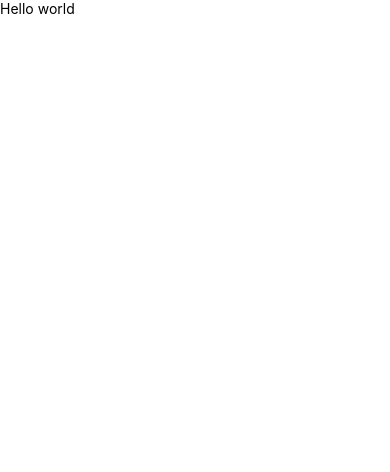
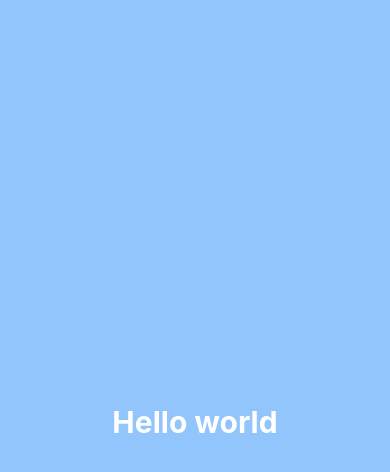
Before and after one commit to justyna13/Movies---React-Native, a React Native app: screen / in a window 390 px wide. Shown: the top 472 px of the page. Built offline with nearby package versions, Linux system fonts and the light colour scheme.

Commit message:
add-tailwind

```diff
--- a/babel.config.js
+++ b/babel.config.js
@@ -2,5 +2,6 @@ module.exports = function(api) {
   api.cache(true);
   return {
     presets: ['babel-preset-expo'],
+    plugins: ["nativewind/babel"],
   };
 };
--- a/package.json
+++ b/package.json
@@ -11,11 +11,13 @@
   "dependencies": {
     "expo": "~50.0.14",
     "expo-status-bar": "~1.11.1",
+    "nativewind": "^2.0.11",
     "react": "18.2.0",
     "react-native": "0.73.6"
   },
   "devDependencies": {
-    "@babel/core": "^7.20.0"
+    "@babel/core": "^7.20.0",
+    "tailwindcss": "^3.3.2"
   },
   "private": true
 }
--- /dev/null
+++ b/tailwind.config.js
@@ -0,0 +1,8 @@
+/** @type {import('tailwindcss').Config} */
+module.exports = {
+  content: ["./App.{js,jsx,ts,tsx}", "./srceens/**/*.{js,jsx,ts,tsx}", "./components/**/*.{js,jsx,ts,tsx}"],
+  theme: {
+    extend: {},
+  },
+  plugins: [],
+}
```
Also changed, not shown: 1 other file (tests, documents, lock files or other folders).
